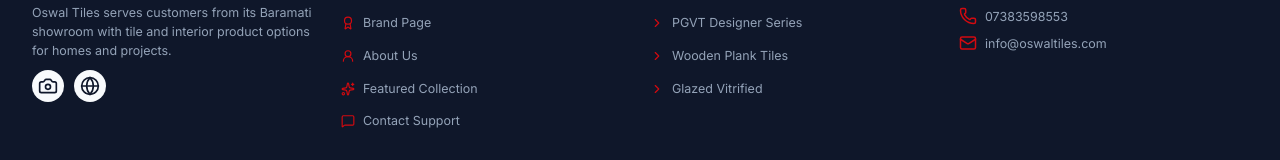
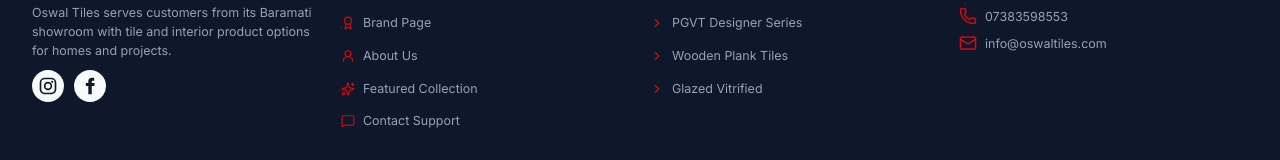
Before and after one commit to PrasadGhadge-WebDev/Oswal-Landing_page, a React (Vite) app in the folder client/: page / in a window 1280 px wide. Shown: the part 4987-5147 px from the top of the page. Built offline with nearby package versions, Linux system fonts and the light colour scheme; a web font is replaced by a local one.

Commit message:
Updated project

```diff
--- a/client/src/App.jsx
+++ b/client/src/App.jsx
@@ -7,6 +7,7 @@ import Features from './components/Features'
 import About from './components/About'
 import Contact from './components/Contact'
 import Spotlight from './components/Spotlight'
+import BottomNavbar from './components/BottomNavbar'
 import Footer from './components/Footer'
 
 function App() {
@@ -22,6 +23,7 @@ function App() {
         <Features />
         <Contact />
       </main>
+      <BottomNavbar />
       <Footer />
     </div>
   )
--- a/client/src/components/BottomNavbar.css
+++ b/client/src/components/BottomNavbar.css
@@ -2,8 +2,8 @@
   position: fixed;
   left: 12px;
   right: 12px;
-  bottom: 12px;
-  z-index: 1200;
+  bottom: max(12px, env(safe-area-inset-bottom));
+  z-index: 1600;
   display: grid;
   grid-template-columns: repeat(2, minmax(0, 1fr));
   gap: 10px;
@@ -55,6 +55,6 @@
 
 @media (max-width: 767px) {
   body {
-    padding-bottom: 96px;
+    padding-bottom: 112px;
   }
 }
--- a/client/src/components/Footer.css
+++ b/client/src/components/Footer.css
@@ -60,6 +60,12 @@
   justify-content: center;
   transition: all 0.3s ease;
   color: var(--text-main);
+}
+
+.social-link svg {
+  width: 20px;
+  height: 20px;
+  display: block;
 }
 
 .social-link:hover {
--- a/client/src/components/Footer.jsx
+++ b/client/src/components/Footer.jsx
@@ -1,10 +1,8 @@
 import React from 'react';
 import {
   Award,
-  Camera,
   ChevronRight,
   ChevronUp,
-  Globe,
   Home,
   Mail,
   MapPin,
@@ -22,6 +20,23 @@ const quickLinks = [
   { href: '#spotlight', label: 'Featured Collection', icon: Sparkles },
   { href: '#contact', label: 'Contact Support', icon: MessageSquare },
 ];
+
+const SocialInstagramIcon = () => (
+  <svg viewBox="0 0 24 24" aria-hidden="true" focusable="false">
+    <rect x="3" y="3" width="18" height="18" rx="5" fill="none" stroke="currentColor" strokeWidth="2" />
+    <circle cx="12" cy="12" r="4" fill="none" stroke="currentColor" strokeWidth="2" />
+    <circle cx="17" cy="7" r="1.3" fill="currentColor" />
+  </svg>
+);
+
+const SocialFacebookIcon = () => (
+  <svg viewBox="0 0 24 24" aria-hidden="true" focusable="false">
+    <path
+      d="M14 8.5V7c0-.8.6-1.4 1.4-1.4H17V2h-2.6C11.6 2 10 3.6 10 6.1v2.4H7v3.6h3V22h4.1v-9.9h3l.5-3.6H14z"
+      fill="currentColor"
+    />
+  </svg>
+);
 
 const Footer = () => {
   const scrollToTop = () => {
@@ -45,11 +60,23 @@ const Footer = () => {
               and interior product options for homes and projects.
             </p>
             <div className="footer-socials">
-              <a href="#" className="social-link" aria-label="Instagram">
-                <Camera size={20} />
+              <a
+                href="https://www.instagram.com/"
+                className="social-link"
+                aria-label="Instagram"
+                target="_blank"
+                rel="noreferrer"
+              >
+                <SocialInstagramIcon />
               </a>
-              <a href="#" className="social-link" aria-label="Website">
-                <Globe size={20} />
+              <a
+                href="https://www.facebook.com/"
+                className="social-link"
+                aria-label="Facebook"
+                target="_blank"
+                rel="noreferrer"
+              >
+                <SocialFacebookIcon />
               </a>
             </div>
           </div>
```
